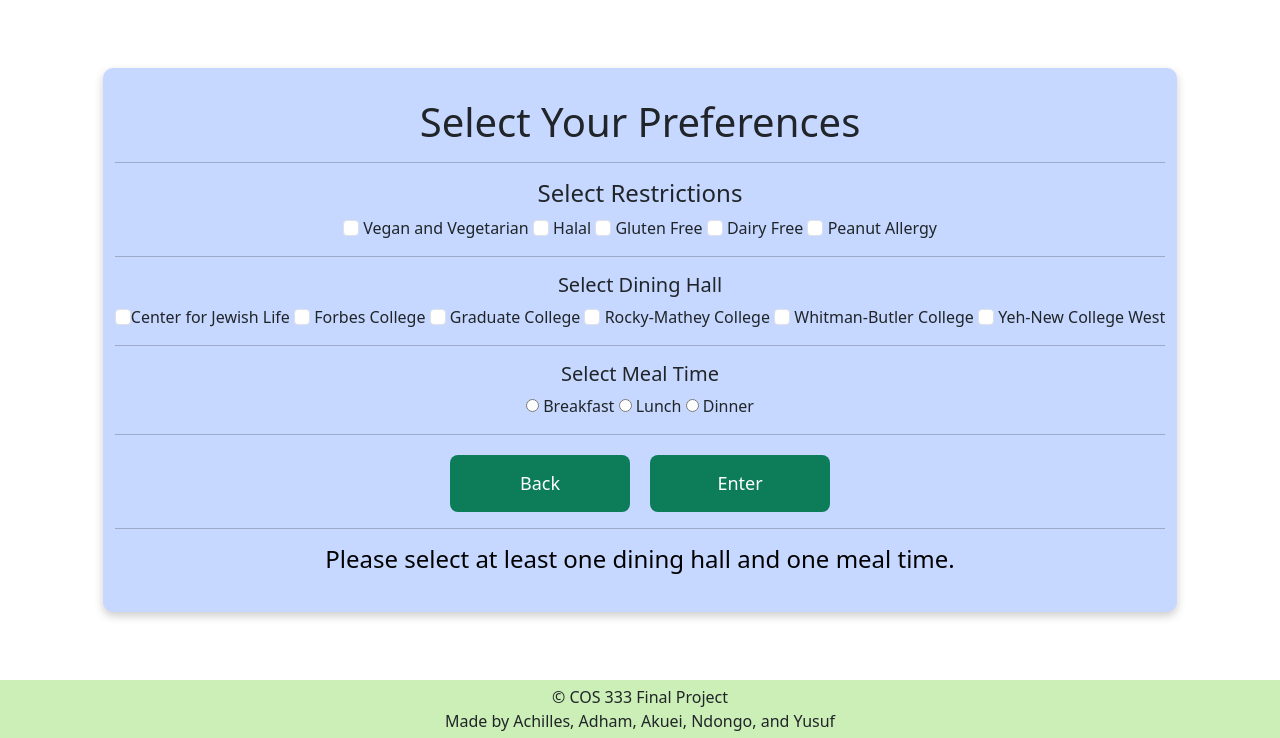
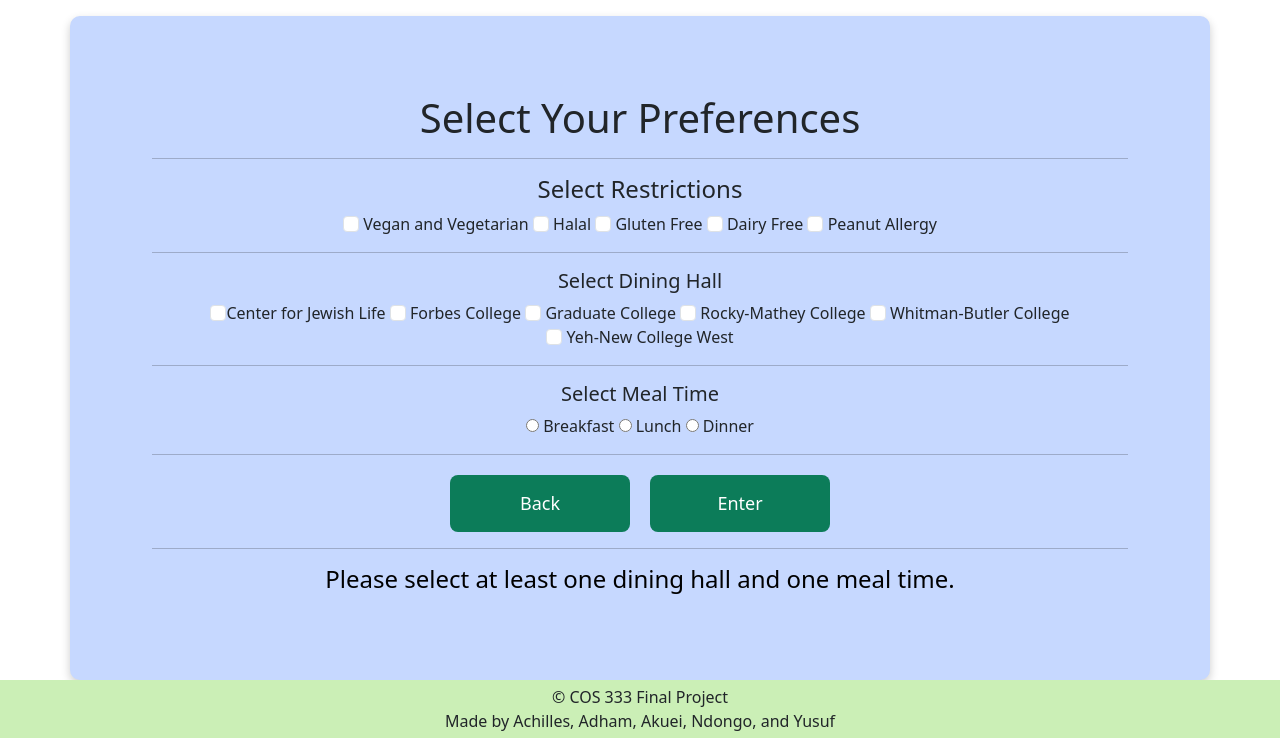
Before and after one commit to princeton-eats/princetoneats, a Flask app: page /find_meals in a window 1280 px wide. Shown: the part 62-800 px from the top of the page. Run offline with Flask 3, Linux system fonts and the light colour scheme.

Commit message:
find meal tweaks

```diff
--- a/src/princetoneats/templates/find_meals.html
+++ b/src/princetoneats/templates/find_meals.html
@@ -32,18 +32,17 @@
         </div>
     </nav>
 
-    <div class="container-fluid flex-fill d-flex justify-content-center align-items-center">
-        <div class="row w-80 justify-content-center">
+    <div class="container flex-fill d-flex justify-content-center align-items-center mb-3 mb-md-0 mt-3">
+        <div class="row w-100 justify-content-center" style="max-width: 1000px">
             <center>
 
-            <div class="container">
+            <div class="containerCus">
             <h1>Select Your Preferences</h2>
             <hr class="line">
 
             <form id="allergensForm">
                 <div class="checkbox-group">
                     <h4>Select Restrictions</h4>
-                    <!-- {% if prev_restrictions_stored %}<p>Restrictions loaded from last query.</p>{% else %}{% endif %} -->
                     <label><input type="checkbox" class="form-check-input" for="customCheck1" name="ARfilter" value="vegan-vegetarian" {% if vegan_vegetarian %}checked{% endif %}> Vegan and Vegetarian </label>
                     <label><input type="checkbox" class="form-check-input" for="customCheck1" name="ARfilter" value="halal" {% if halal %}checked{% endif %}> Halal</label>
                     <label><input type="checkbox" class="form-check-input" for="customCheck1" name="ARfilter" value="gluten-free" {% if gluten_free %}checked{% endif %}> Gluten Free</label>
```
